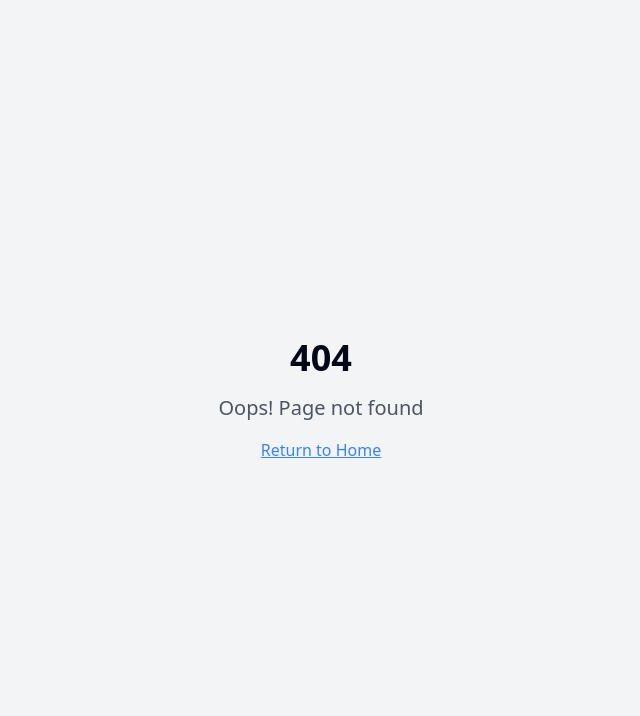
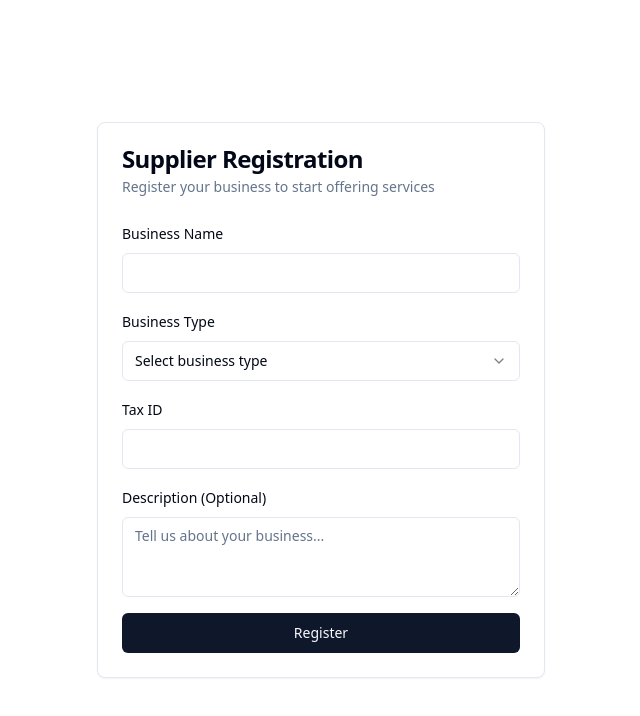
Before and after one commit to Tahles-Org/tahles-ai-archiv, a React (Vite) app: page /register/supplier in a window 1280 px wide. Before the commit this address had no page. Shown: the top 716 px of the page, without its empty margins (319-959 px from the left). Built offline with nearby package versions, Linux system fonts and the light colour scheme.

Commit message:
Add supplier registration route
Add a route for supplier registration at the path "/register/supplier".

```diff
--- a/src/App.tsx
+++ b/src/App.tsx
@@ -5,6 +5,7 @@ import { QueryClient, QueryClientProvider } from "@tanstack/react-query";
 import { BrowserRouter, Routes, Route } from "react-router-dom";
 import Index from "./pages/Index";
 import NotFound from "./pages/NotFound";
+import SupplierRegistrationPage from "./pages/SupplierRegistrationPage";
 
 const queryClient = new QueryClient();
 
@@ -16,6 +17,7 @@ const App = () => (
       <BrowserRouter>
         <Routes>
           <Route path="/" element={<Index />} />
+          <Route path="/register/supplier" element={<SupplierRegistrationPage />} />
           {/* ADD ALL CUSTOM ROUTES ABOVE THE CATCH-ALL "*" ROUTE */}
           <Route path="*" element={<NotFound />} />
         </Routes>
--- /dev/null
+++ b/src/pages/SupplierRegistrationPage.tsx
@@ -0,0 +1,121 @@
+import { useState } from "react";
+import { useNavigate } from "react-router-dom";
+import { Button } from "@/components/ui/button";
+import { Input } from "@/components/ui/input";
+import { Label } from "@/components/ui/label";
+import { Textarea } from "@/components/ui/textarea";
+import { Card, CardContent, CardDescription, CardHeader, CardTitle } from "@/components/ui/card";
+import { Select, SelectContent, SelectItem, SelectTrigger, SelectValue } from "@/components/ui/select";
+import { supabase } from "@/integrations/supabase/client";
+import { toast } from "@/hooks/use-toast";
+
+const SupplierRegistrationPage = () => {
+  const navigate = useNavigate();
+  const [loading, setLoading] = useState(false);
+  const [formData, setFormData] = useState({
+    business_name: "",
+    business_type: "",
+    tax_id: "",
+    description: "",
+  });
+
+  const handleSubmit = async (e: React.FormEvent) => {
+    e.preventDefault();
+    setLoading(true);
+
+    try {
+      const { error } = await supabase
+        .from("suppliers")
+        .insert([formData]);
+
+      if (error) throw error;
+
+      toast({
+        title: "Registration successful!",
+        description: "Your supplier account has been created.",
+      });
+
+      navigate("/");
+    } catch (error) {
+      console.error("Registration error:", error);
+      toast({
+        title: "Registration failed",
+        description: "Please try again later.",
+        variant: "destructive",
+      });
+    } finally {
+      setLoading(false);
+    }
+  };
+
+  const handleInputChange = (field: string, value: string) => {
+    setFormData(prev => ({ ...prev, [field]: value }));
+  };
+
+  return (
+    <div className="min-h-screen flex items-center justify-center p-4 bg-background">
+      <Card className="w-full max-w-md">
+        <CardHeader>
+          <CardTitle>Supplier Registration</CardTitle>
+          <CardDescription>
+            Register your business to start offering services
+          </CardDescription>
+        </CardHeader>
+        <CardContent>
+          <form onSubmit={handleSubmit} className="space-y-4">
+            <div className="space-y-2">
+              <Label htmlFor="business_name">Business Name</Label>
+              <Input
+                id="business_name"
+                value={formData.business_name}
+                onChange={(e) => handleInputChange("business_name", e.target.value)}
+                required
+              />
+            </div>
+
+            <div className="space-y-2">
+              <Label htmlFor="business_type">Business Type</Label>
+              <Select onValueChange={(value) => handleInputChange("business_type", value)}>
+                <SelectTrigger>
+                  <SelectValue placeholder="Select business type" />
+                </SelectTrigger>
+                <SelectContent>
+                  <SelectItem value="individual">Individual</SelectItem>
+                  <SelectItem value="company">Company</SelectItem>
+                  <SelectItem value="partnership">Partnership</SelectItem>
+                  <SelectItem value="nonprofit">Non-profit</SelectItem>
+                </SelectContent>
+              </Select>
+            </div>
+
+            <div className="space-y-2">
+              <Label htmlFor="tax_id">Tax ID</Label>
+              <Input
+                id="tax_id"
+                value={formData.tax_id}
+                onChange={(e) => handleInputChange("tax_id", e.target.value)}
+                required
+              />
+            </div>
+
+            <div className="space-y-2">
+              <Label htmlFor="description">Description (Optional)</Label>
+              <Textarea
+                id="description"
+                value={formData.description}
+                onChange={(e) => handleInputChange("description", e.target.value)}
+                placeholder="Tell us about your business..."
+              />
+            </div>
+
+            <Button type="submit" className="w-full" disabled={loading}>
+              {loading ? "Registering..." : "Register"}
+            </Button>
+          </form>
+        </CardContent>
+      </Card>
+    </div>
+  );
+};
+
+export default SupplierRegistrationPage;
```
